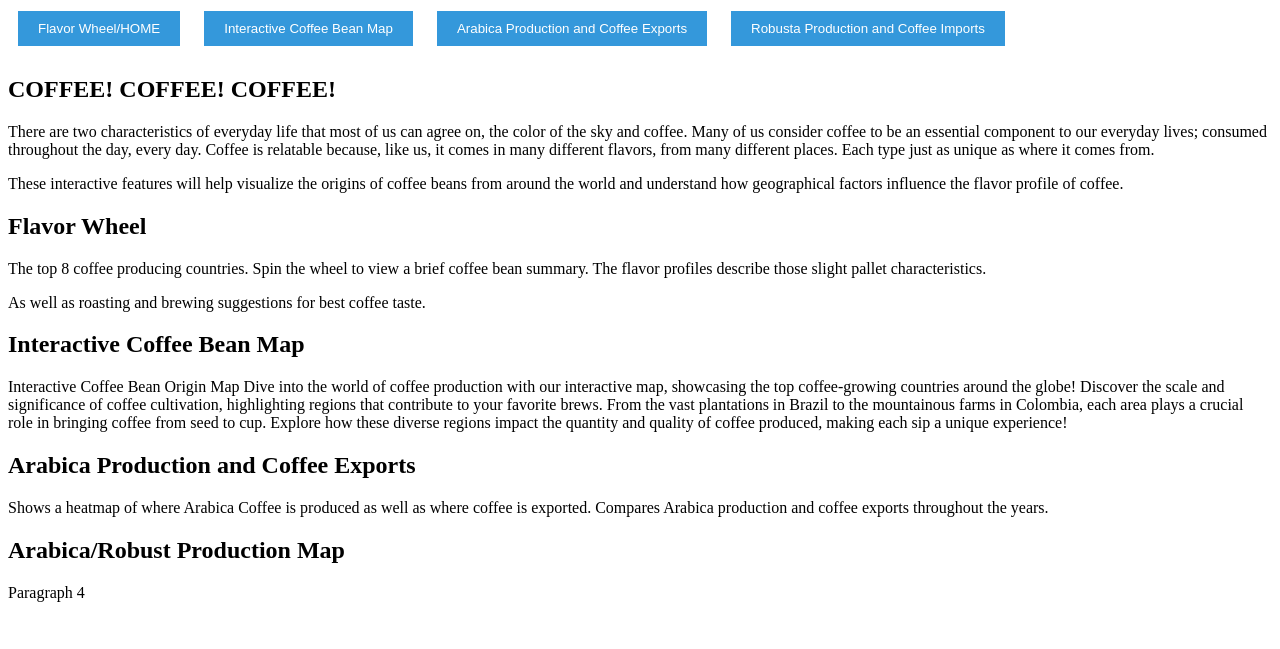
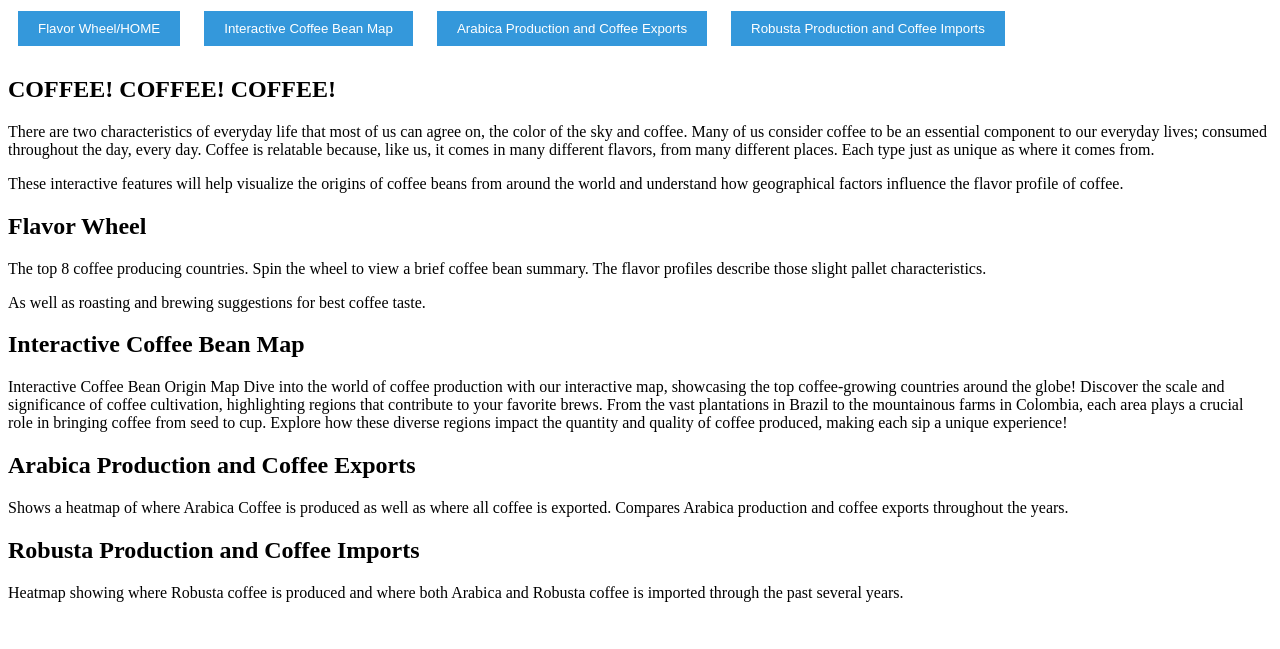
Before and after one commit to Mal303/Interactive-Coffee-Bean-Origin-Map, a plain HTML site: page homepage_css/homepage_index.html in a window 1280 px wide. Shown: the part 79-728 px from the top of the page. Drawn offline with Linux system fonts and the light colour scheme.

Commit message:
Update homepage_index.html w/ Robusta

```diff
--- a/homepage_css/homepage_index.html
+++ b/homepage_css/homepage_index.html
@@ -60,7 +60,7 @@
     <div class="dropdown">
         <button>Robusta Production and Coffee Imports</button>
         <div class="dropdown-content">
-            <a href="#">Link 1</a>
+            <a href="html/index.html">Robusta Production</a>
         </div>
     </div>
 
@@ -83,10 +83,10 @@
         </p>
 
     <h2>Arabica Production and Coffee Exports</h2>
-    <p>Shows a heatmap of where Arabica Coffee is produced as well as where coffee is exported. Compares Arabica production and coffee exports throughout the years.</p>
+    <p>Shows a heatmap of where Arabica Coffee is produced as well as where all coffee is exported. Compares Arabica production and coffee exports throughout the years.</p>
 
-    <h2>Arabica/Robust Production Map</h2>
-    <p>Paragraph 4</p>
+    <h2>Robusta Production and Coffee Imports</h2>
+    <p>Heatmap showing where Robusta coffee is produced and where both Arabica and Robusta coffee is imported through the past several years.</p>
 
 
     <div class="wheel">
```
